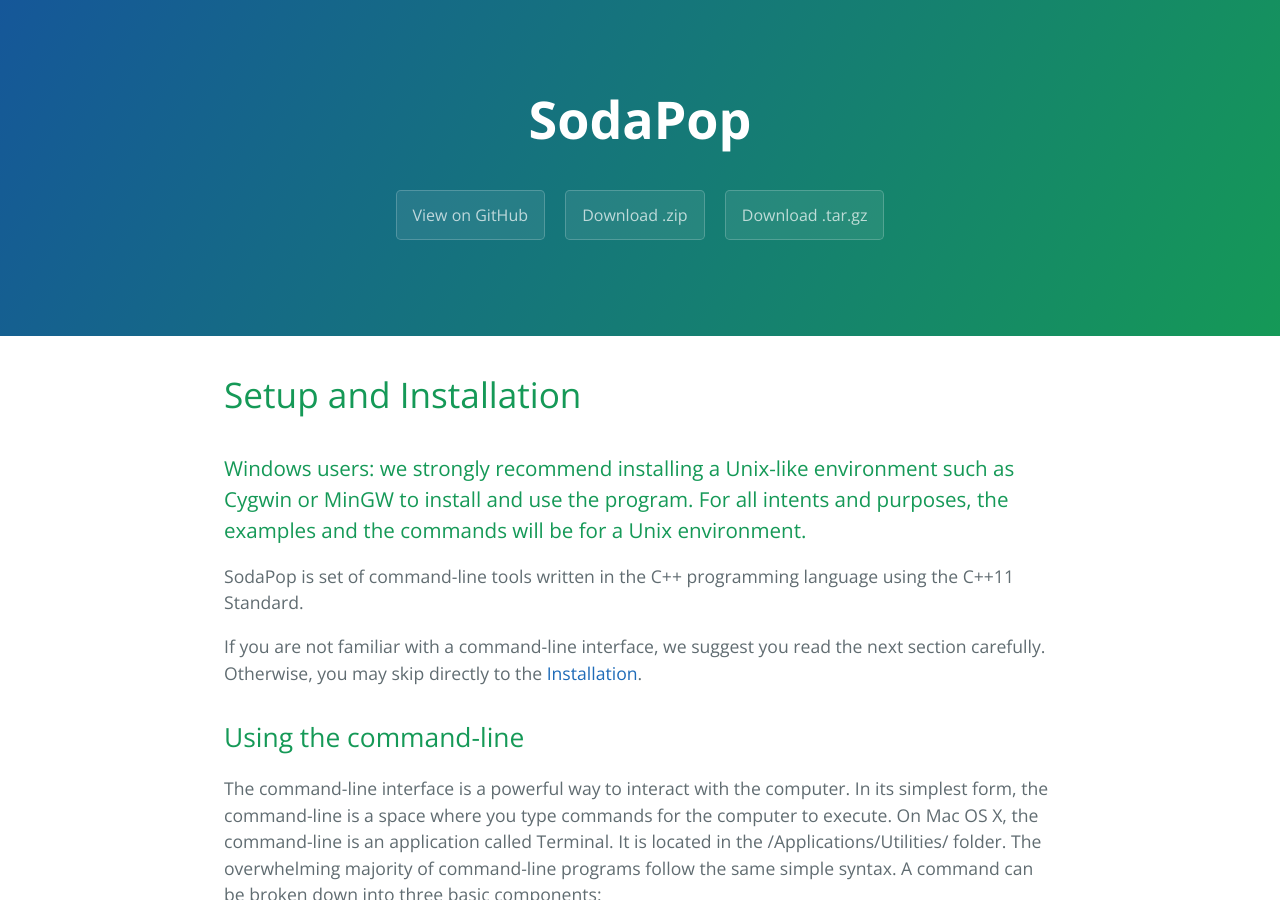
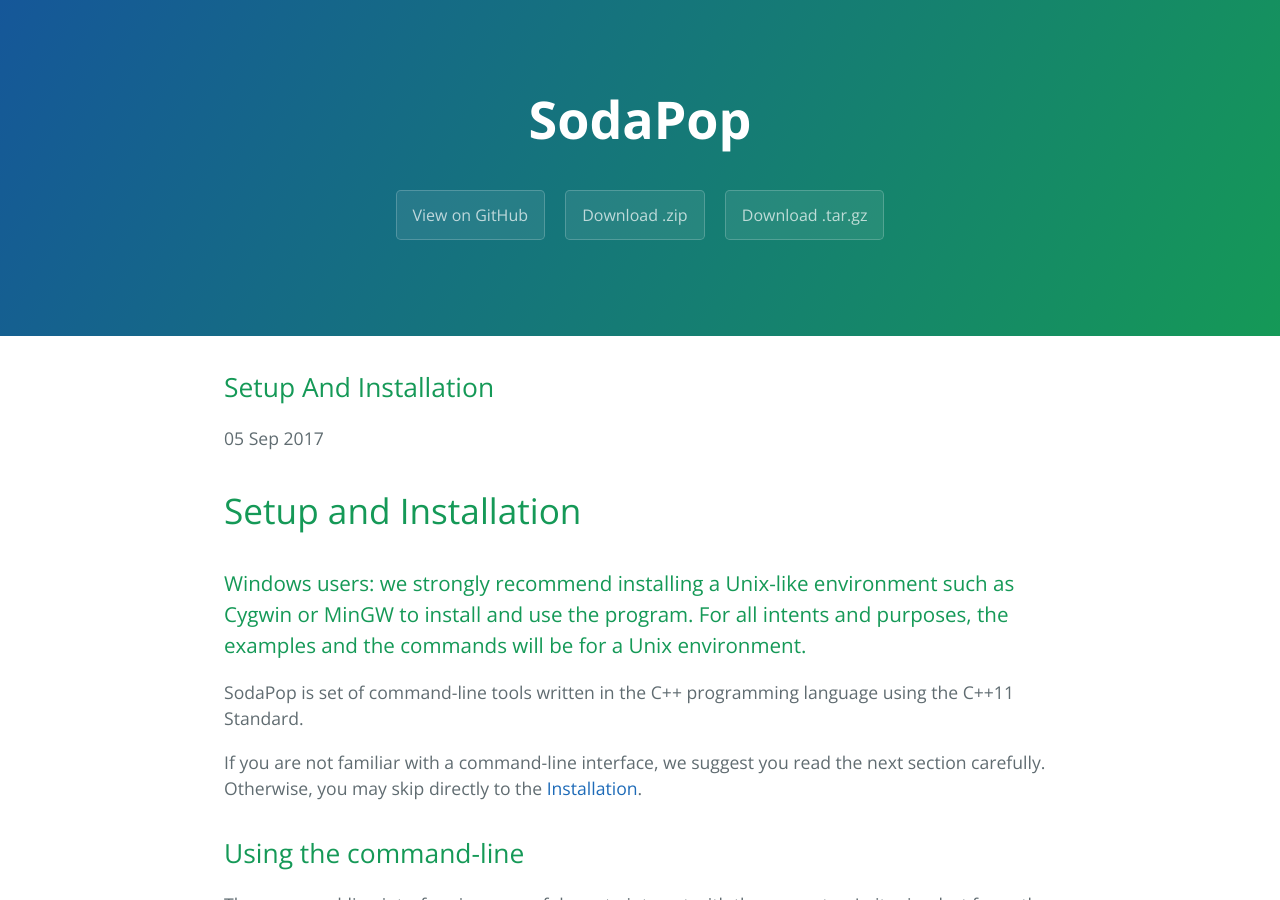
Before and after one commit to louisgt/SodaPop, a Jekyll site: the page built from _posts/2017-09-05-Setup-and-installation.md, in a window 1280 px wide and 900 px high. Built offline with Jekyll 4.4.1, drawn with Linux system fonts in a browser that asks for light colours; part of the change alters nothing that is shown.

Commit message:
Update 2017-09-05-Setup-and-installation.md

```diff
--- a/_posts/2017-09-05-Setup-and-installation.md
+++ b/_posts/2017-09-05-Setup-and-installation.md
@@ -1,6 +1,5 @@
 ---
-layout: default
-title: SodaPop test
+layout: post
 ---
 
 # Setup and Installation
```
